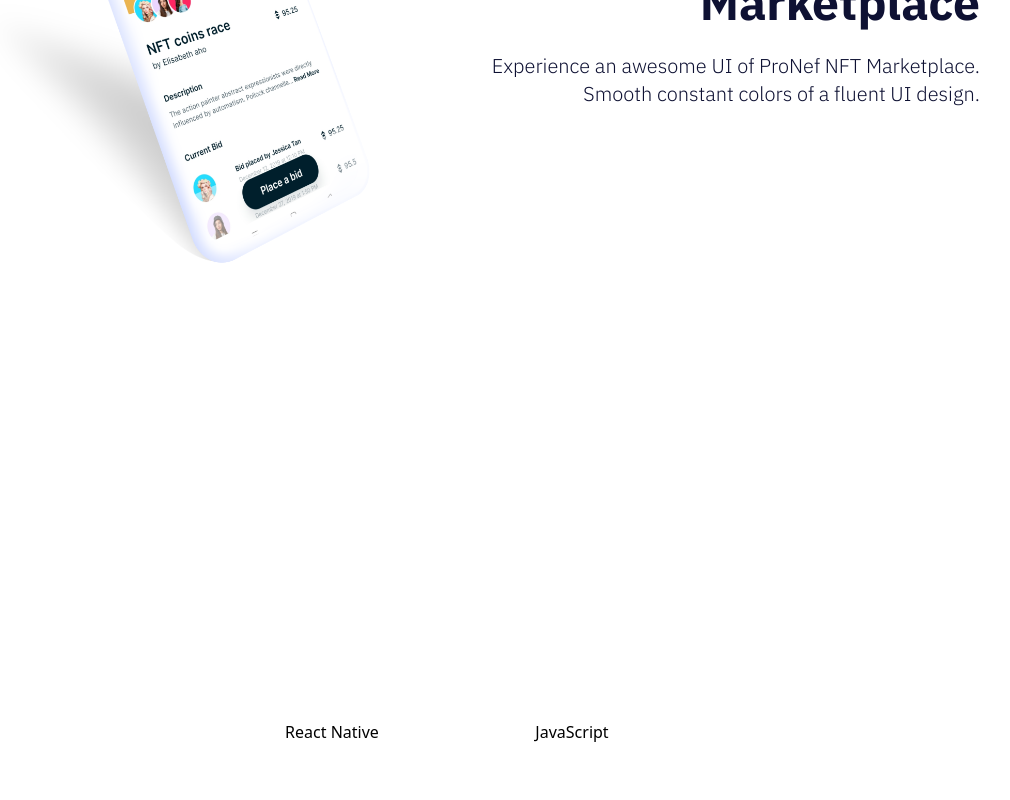
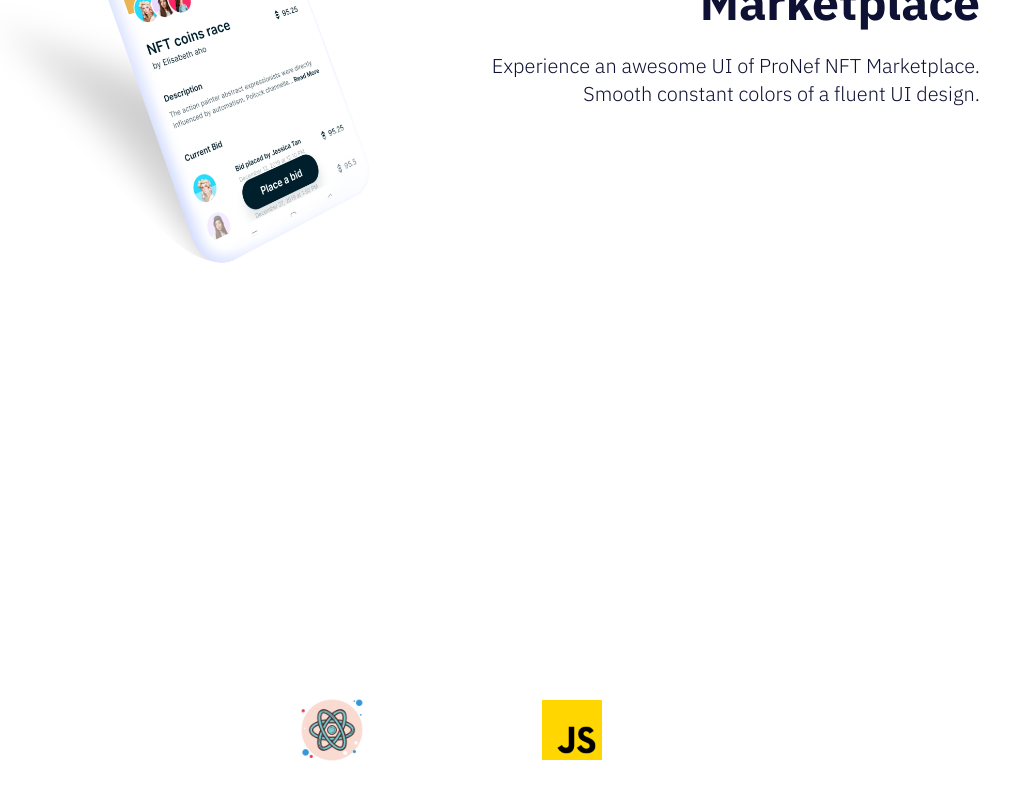
Before and after one commit to Richie1136/Showcase-react-native, a JavaScript app in the folder showcase/: page / in a window 1280 px wide. Shown: the part 1178-1978 px from the top of the page, without its empty margins (188-1198 px from the left). Built offline with nearby package versions, Linux system fonts and the light colour scheme; the HTML template or start-up script is replaced by a standard one.

Commit message:
Rendering out the the image of each featureCard inside of the Features component

```diff
--- a/showcase/src/components/featurecard/FeatureCard.js
+++ b/showcase/src/components/featurecard/FeatureCard.js
@@ -2,7 +2,9 @@
 
 
 const FeatureCard = ({ iconUrl, iconText }) => (
-  <div className={styles.featureCard}>{iconText}</div>
+  <div className={styles.featureCard}>
+    <img className={`${styles.featureImg}`} src={iconUrl} alt='icon' />
+  </div>
 )
 
 export default FeatureCard
```
